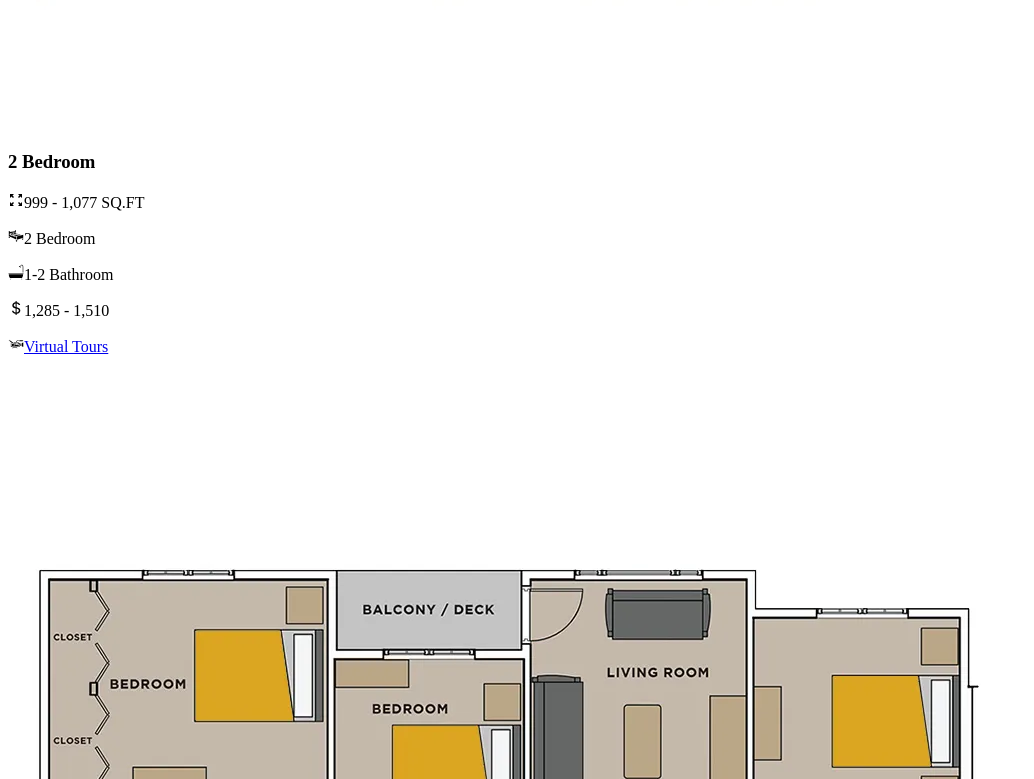
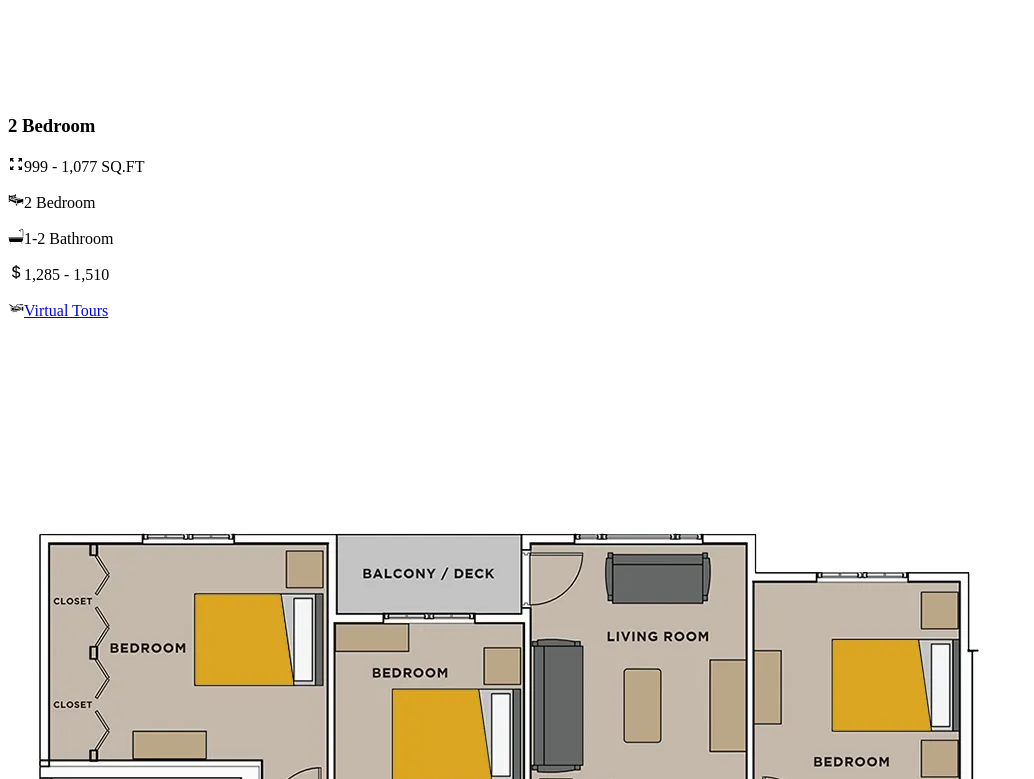
Before and after one commit to BorofskyDev/uptown-react-framer-rebuild, a React (Vite) app: page / in a window 1280 px wide. Shown: the part 5881-6660 px from the top of the page, without its empty margins (0-1034 px from the left). Built offline with nearby package versions, Linux system fonts and the light colour scheme; the HTML template or start-up script is replaced by a standard one.

Commit message:
need to work out kink in pop up

```diff
--- a/src/components/Floorplans.jsx
+++ b/src/components/Floorplans.jsx
@@ -1,12 +1,19 @@
-import { FloorplanCard } from './utils'
+import { FloorplanCard, FloorplanModal } from './utils'
 import divider from '../assets/divider.webp'
 import data from '../assets/floorplanData'
+import { useState } from 'react'
 
 
 export default function Floorplans() {
+  const [floorplanModal, setFloorplanModal] = useState(false);
   const cards = data.map((item) => {
     return <FloorplanCard key={item.id} {...item} />
   })
+
+  function openModal() {
+    console.log(cards.id)
+    setFloorplanModal(!floorplanModal)
+  }
 
   return (
     <section className='Floorplans section-container' id='floorplans'>
@@ -14,6 +21,10 @@ export default function Floorplans() {
       <div className='title'>Floorplans</div>
       <div className='Floorplans__card-container'>
         {cards}
+        <FloorplanModal
+          action={openModal}
+          toggle={floorplanModal}
+        />
       </div>
       <p className='Floorplans__tag'>
         Availability of our apartment homes can change from day to day, please{' '}
--- a/src/components/utils/FloorplanCard.jsx
+++ b/src/components/utils/FloorplanCard.jsx
@@ -1,16 +1,18 @@
 import { useState } from 'react'
 import { GiExpand, GiBed, GiBathtub, GiVideoCamera } from 'react-icons/gi'
 import { BsCurrencyDollar } from 'react-icons/bs'
-import FloorplanModal from './FloorplanModal'
 
 function FloorplanCard(props) {
-  const { imageUrl, title, size, bedrooms, bathrooms, rent, tourUrl } = props
-  const [floorplanModal, setfloorplanModal] = useState(false)
-
-  function openModal() {
-    console.log(props.id)
-    setfloorplanModal(!floorplanModal)
-  }
+  const {
+    openModal,
+    imageUrl,
+    title,
+    size,
+    bedrooms,
+    bathrooms,
+    rent,
+    tourUrl,
+  } = props
 
   return (
     <div className='Floorplans__card'>
@@ -19,11 +21,6 @@ function FloorplanCard(props) {
         alt={title}
         onClick={openModal}
         className='Floorplans__card--img'
-      />
-      <FloorplanModal
-        props={props}
-        toggle={floorplanModal}
-        action={openModal}
       />
       <h3 className='Floorplans__card--title'>{title}</h3>
       <p className='Floorplans__card--card-content'>
--- a/src/components/utils/index.js
+++ b/src/components/utils/index.js
@@ -1 +1,2 @@
 export { default as FloorplanCard } from './FloorplanCard'
+export { default as FloorplanModal } from './FloorplanModal'
```
